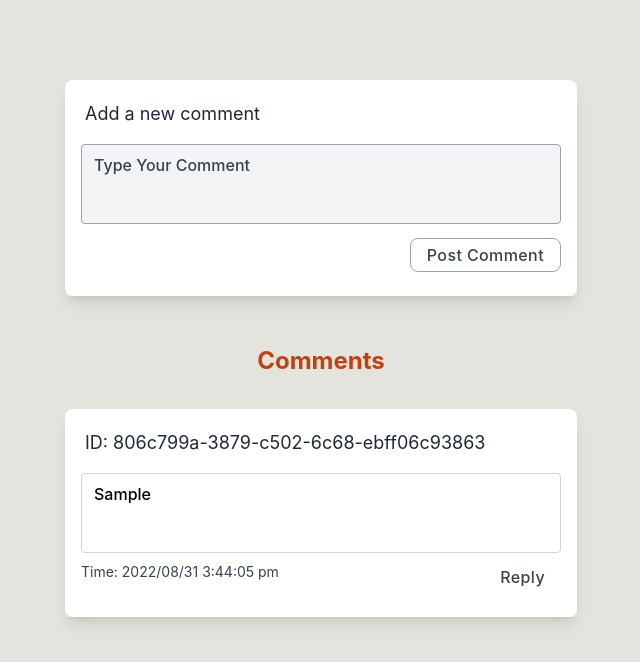
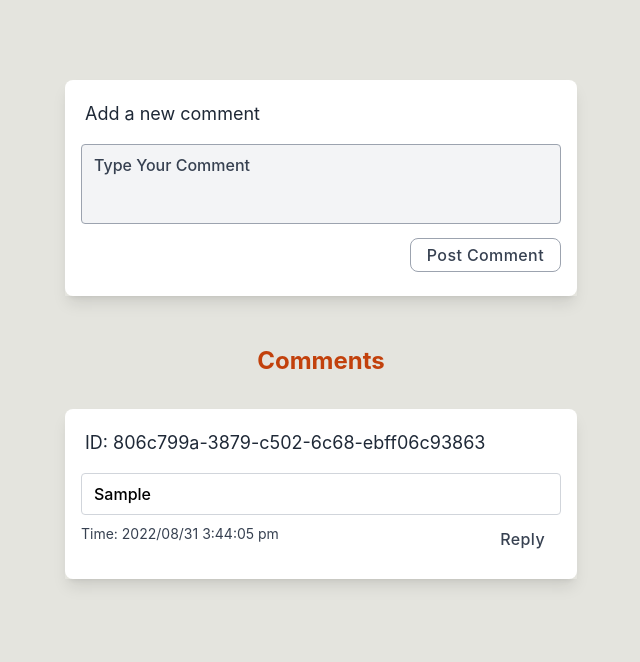
Before and after one commit to ysl0628/react-typescript-comment, a React (Create React App) app: page / in a window 1280 px wide. Both pictures are taken after typing "Sample" into the empty fields and a click on the button "Post Comment". Shown: the top 662 px of the page, without its empty margins (319-959 px from the left). Built offline with nearby package versions, Linux system fonts and the light colour scheme.

Commit message:
feat: add key value

```diff
--- a/src/components/Comments.tsx
+++ b/src/components/Comments.tsx
@@ -23,10 +23,10 @@ export default function Comments({ comment }: PropType) {
               ID: {comment.id}
             </h2>
             <div className="w-full md:w-full px-3 mb-2 mt-2">
-              <div className="rounded border border-gray-300 leading-normal resize-none w-full h-20 py-2 px-3 font-medium focus:outline-none focus:bg-white">
-                {comment.content.split("\n").map((item) => {
+              <div className="rounded border border-gray-300 leading-normal resize-none w-full max-h-20 py-2 px-3 font-medium overflow-y-auto focus:outline-none focus:bg-white">
+                {comment.content.split("\n").map((item, index) => {
                   return (
-                    <span>
+                    <span key={"_" + index}>
                       {item}
                       <br />
                     </span>
--- a/src/components/ReplyItem.tsx
+++ b/src/components/ReplyItem.tsx
@@ -15,9 +15,9 @@ export default function ReplyItem({ reply }: PropType) {
        resize-none w-full md:w-full pb-2 pt-1 font-medium break-words
          focus:outline-none focus:bg-white"
       >
-        {reply.content.split("\n").map((item) => {
+        {reply.content.split("\n").map((item, index) => {
           return (
-            <span>
+            <span key={"_" + index}>
               {item}
               <br />
             </span>
```
